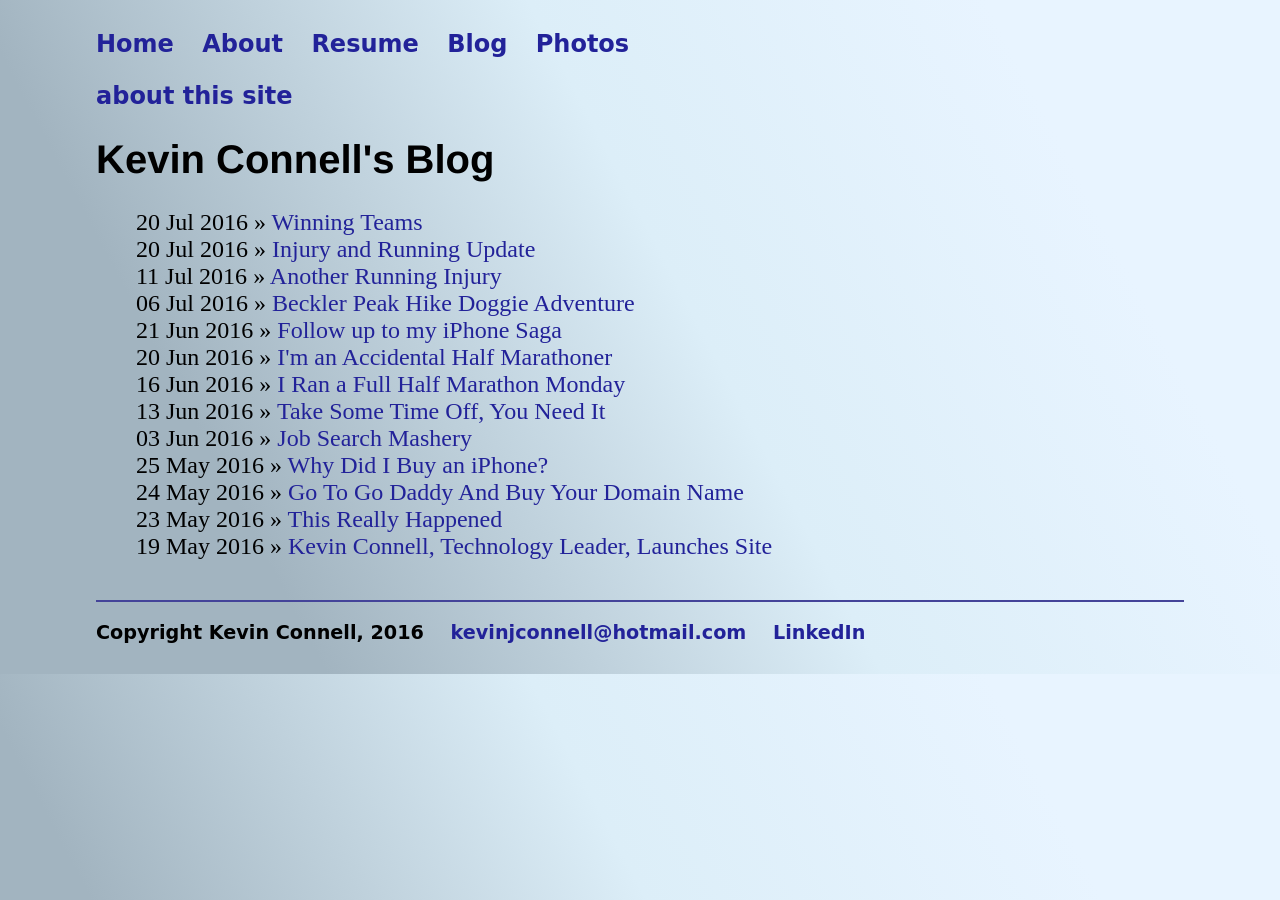
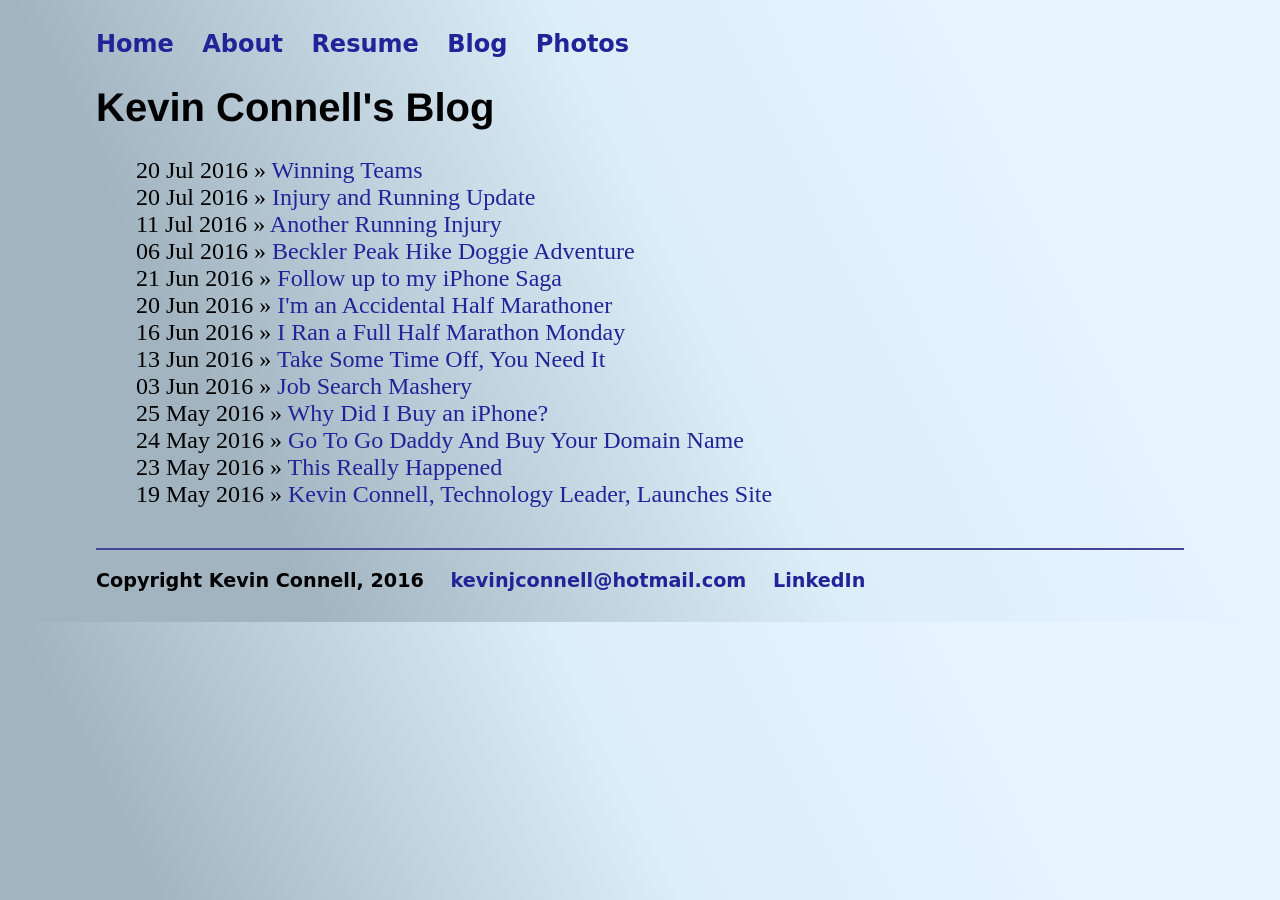
Before and after one commit to mo4dawg/mo4dawg.github.io, a Jekyll site: the page built from blog/index.html, in a window 1280 px wide. Built offline with Jekyll 4.4.1, drawn with Linux system fonts in a browser that asks for light colours.

Commit message:
Update default.html

```diff
--- a/_layouts/default.html
+++ b/_layouts/default.html
@@ -19,9 +19,6 @@
 	        		<li><a href="/blog">Blog</a></li>
 	        		<li><a href="/photos">Photos</a></li>
 	    		</ul>
-	    		<ul>
-	    			<li><a href="/photos"><font size="small">about this site</font></a></li>
-	    		</ul>
 			</nav>
 			<div class="container">
 
```
